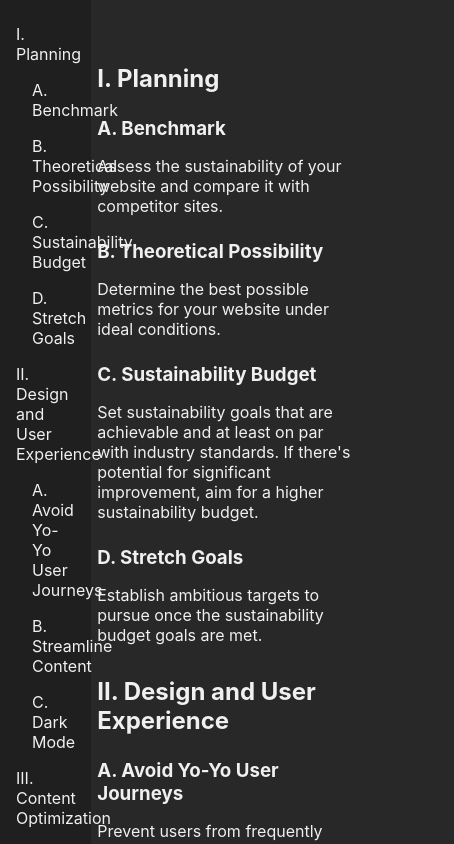
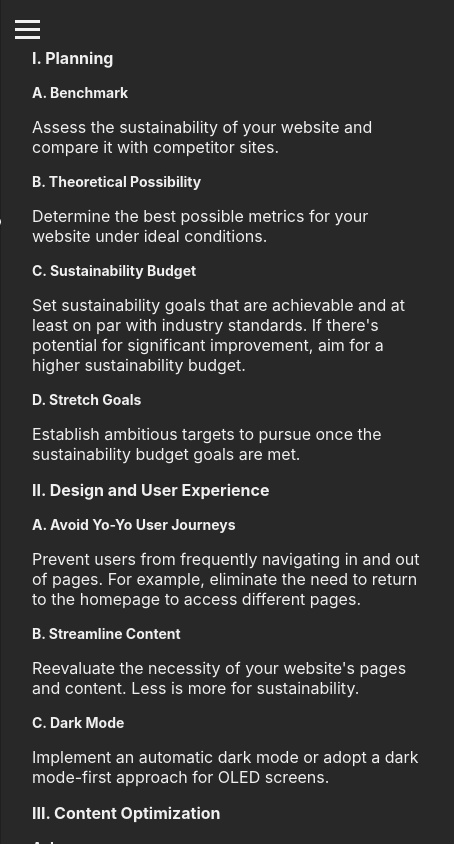
Before and after one commit to sivanmah/tv2-guidelines, a SvelteKit app: page / in a window 390 px wide. Shown: the top 844 px of the page, 454 px wide, since content can reach past the window. Built offline with nearby package versions, Linux system fonts and the light colour scheme.

Commit message:
mobile responsive

```diff
--- a/src/routes/+page.svelte
+++ b/src/routes/+page.svelte
@@ -25,6 +25,29 @@
     width: 80%;
     padding: 2rem;
   }
+
+  /* Add media queries for responsiveness */
+  @media (max-width: 1024px) {
+    .navbar {
+      width: 30%;
+    }
+    .content {
+      width: 70%;
+    }
+  }
+
+  @media (max-width: 768px) {
+    .container {
+      flex-direction: column;
+    }
+    .navbar {
+      width: 100%;
+      min-height: auto;
+    }
+    .content {
+      width: 100%;
+    }
+  }
 </style>
 
   <div class="container">
--- a/src/routes/components/Guidelines.svelte
+++ b/src/routes/components/Guidelines.svelte
@@ -8,6 +8,41 @@
       margin-top: 1.5rem;
       margin-bottom: 0.5rem;
     }
+
+    @media (max-width: 1024px) {
+    h2 {
+      font-size: 1.5rem;
+    }
+
+    h3 {
+      font-size: 1.25rem;
+    }
+  }
+
+  @media (max-width: 768px) {
+    h2 {
+      font-size: 1.25rem;
+      margin-top: 1.5rem;
+    }
+
+    h3 {
+      font-size: 1.125rem;
+      margin-top: 1.25rem;
+    }
+  }
+
+  @media (max-width: 480px) {
+    h2 {
+      font-size: 1rem;
+      margin-top: 1rem;
+    }
+
+    h3 {
+      font-size: 0.875rem;
+      margin-top: 1rem;
+    }
+  }
+
   </style>
 <section id="planning">
     <h2>I. Planning</h2>
--- a/src/routes/components/Navbar.svelte
+++ b/src/routes/components/Navbar.svelte
@@ -1,7 +1,15 @@
 <script>
+  let menuOpen = false;
+
   function scrollToSection(id) {
     const element = document.getElementById(id);
     element.scrollIntoView({ behavior: 'smooth' });
+    menuOpen = false; // Close the menu when a link is clicked
+  }
+
+  function toggleMenu() {
+    menuOpen = !menuOpen;
+    console.log(menuOpen);
   }
 </script>
 
@@ -15,7 +23,7 @@
     position: fixed;
     top: 0;
     left: 0;
-      width: 15%;
+    width: 13%;
   }
 
   li {
@@ -30,10 +38,69 @@
   .h3-title {
     padding-left: 1rem;
   }
+
+  .hamburger-menu {
+    display: none;
+  }
+
+  .hamburger-menu span {
+    display: block;
+    width: 25px;
+    height: 3px;
+    margin: 5px auto;
+    background-color: #f0f0f0;
+    transition: all 0.3s ease;
+  }
+
+  @media (max-width: 1024px) {
+    ul {
+      width: 25%;
+    }
+  }
+
+  @media (max-width: 768px) {
+
+    ul {
+      position: fixed;
+      left: 0;
+      top: 0;
+      bottom: 0;
+      background-color: #1f1f1f;
+      overflow-y: auto;
+      transition: transform 0.3s ease;
+      transform: translateX(-100%);
+      z-index: 1;
+    }
+
+    .hamburger-menu {
+      display: block;
+      cursor: pointer;
+      position: absolute;
+      top: 15px;
+      left: 15px;
+      z-index: 2;
+    }
+
+    .menu-open ul {
+      transform: translateX(0);
+      width: 60%;
+    }
+  }
+
+  @media (max-width: 480px) {
+    .menu-open ul {
+      width: 100%;
+    }
+  }
 </style>
 
+  <div class="hamburger-menu" on:click={toggleMenu}>
+    <span></span>
+    <span></span>
+    <span></span>
+  </div>
 
-  <ul>
+  <ul class="{menuOpen ? 'menu-open' : ''}">
     <li on:click={() => scrollToSection('planning')}>I. Planning</li>
     <li class="h3-title" on:click={() => scrollToSection('benchmark')}>A. Benchmark</li>
     <li class="h3-title" on:click={() => scrollToSection('theoretical-possibility')}>B. Theoretical Possibility</li>
```
Lines whose indentation alone changed are shown as unchanged.
